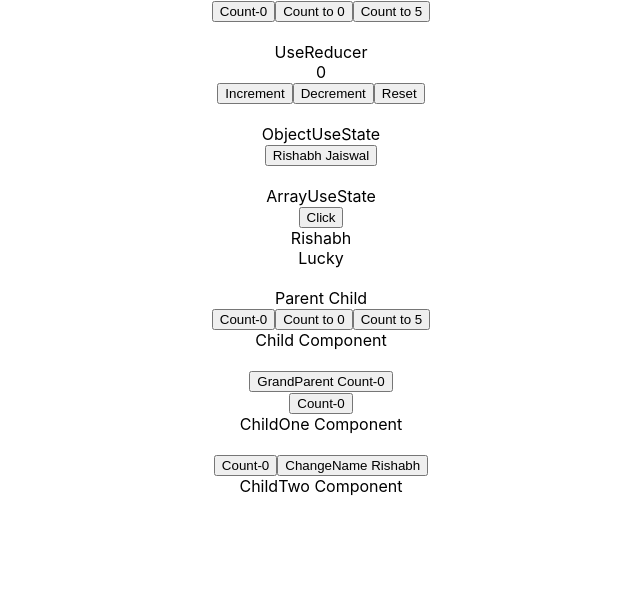
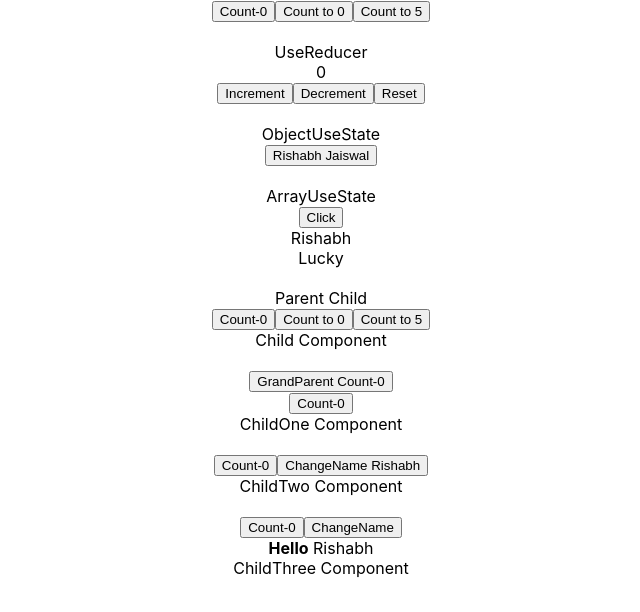
Before and after one commit to rishabhjaiswal155/React-Render-Demo, a React (Create React App) app: page / in a window 1280 px wide. Shown: the top 612 px of the page, without its empty margins (319-959 px from the left). Built offline with nearby package versions, Linux system fonts and the light colour scheme.

Commit message:
Incorrect Memoization with Children(if Children Component is nesed with another html element)

```diff
--- a/src/App.js
+++ b/src/App.js
@@ -8,6 +8,7 @@
 import { ChildOne } from './components/Optimization/ChildOne';
 import { GrandParent } from './components/Optimization/GrandParent';
 import { ParentTwo } from './components/Optimization/ParentTwo';
+import { ParentThree } from './components/Incorrect Optimization/ParentThree';
 
 function App() {
   return (
@@ -19,7 +20,8 @@
       <ArrayUseState/><br/>
       <Parent/><br/>
         <GrandParent/><br/>
-        <ParentTwo/>
+        <ParentTwo/><br/>
+        <ParentThree/>
       </div>
   );
 }
--- /dev/null
+++ b/src/components/Incorrect Optimization/ChildThree.js
@@ -0,0 +1,11 @@
+import React from 'react'
+
+export const ChildThree = ({children,name}) => {
+    console.log('ChildThree Render')
+  return (
+    <div>
+        {children} {name}<br/>
+        ChildThree Component</div>
+  )
+}
+export const MemoizedChildThree=React.memo(ChildThree)
--- /dev/null
+++ b/src/components/Incorrect Optimization/ParentThree.js
@@ -0,0 +1,17 @@
+import React, { useState } from 'react'
+import { MemoizedChildThree } from './ChildThree'
+
+export const ParentThree = () => {
+    const [count, setCount] = useState(0)
+    const [name, setName] = useState('Rishabh')
+    console.log('ParentThree Render')
+    return (
+        <div>
+            <button onClick={() => setCount(c => c + 1)}>Count-{count}</button>
+            <button onClick={() => setName('Lucky')}>ChangeName</button>
+            <MemoizedChildThree name={name}>
+                <strong>Hello</strong>
+            </MemoizedChildThree>
+        </div>
+    )
+}
```
